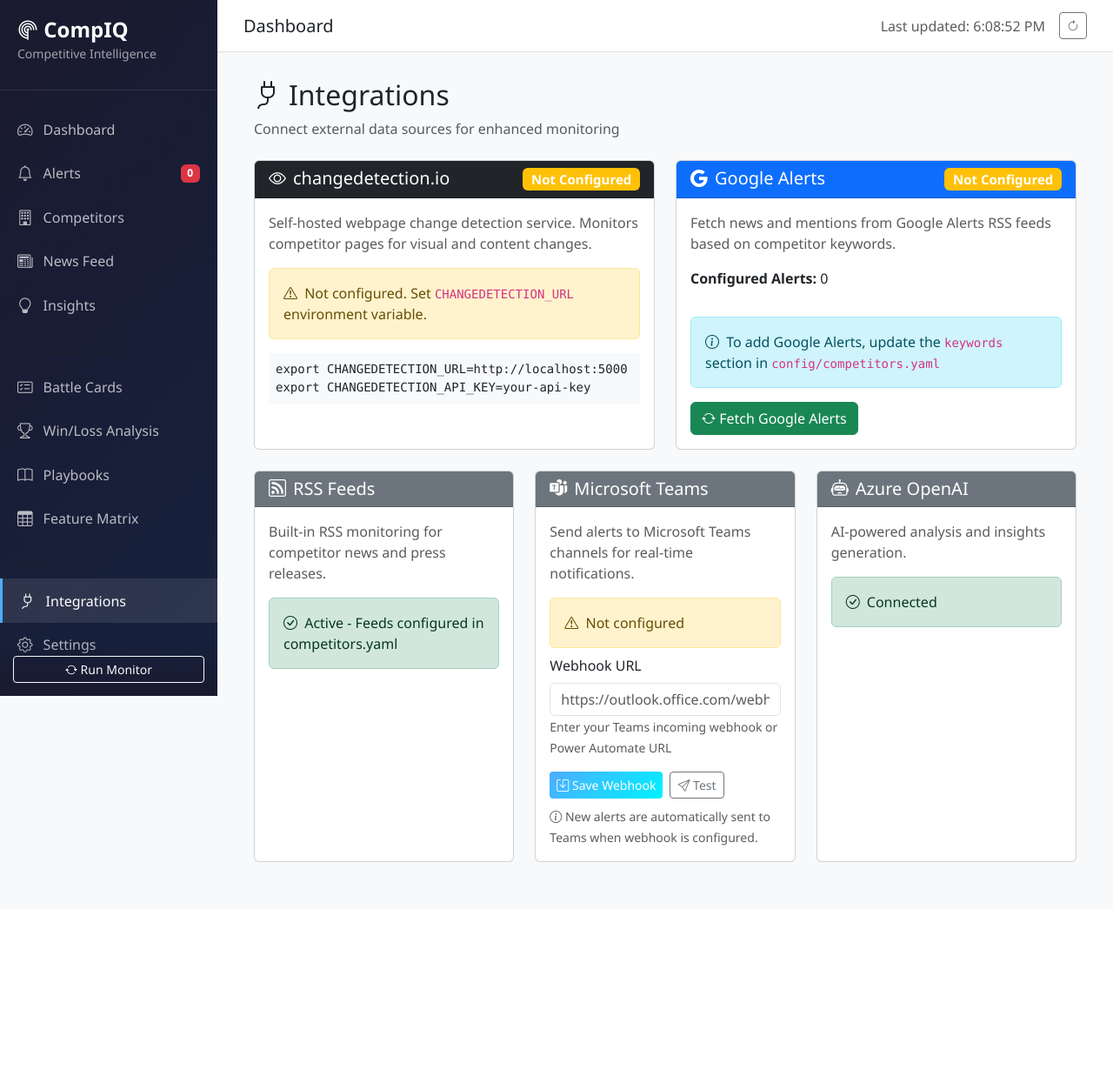
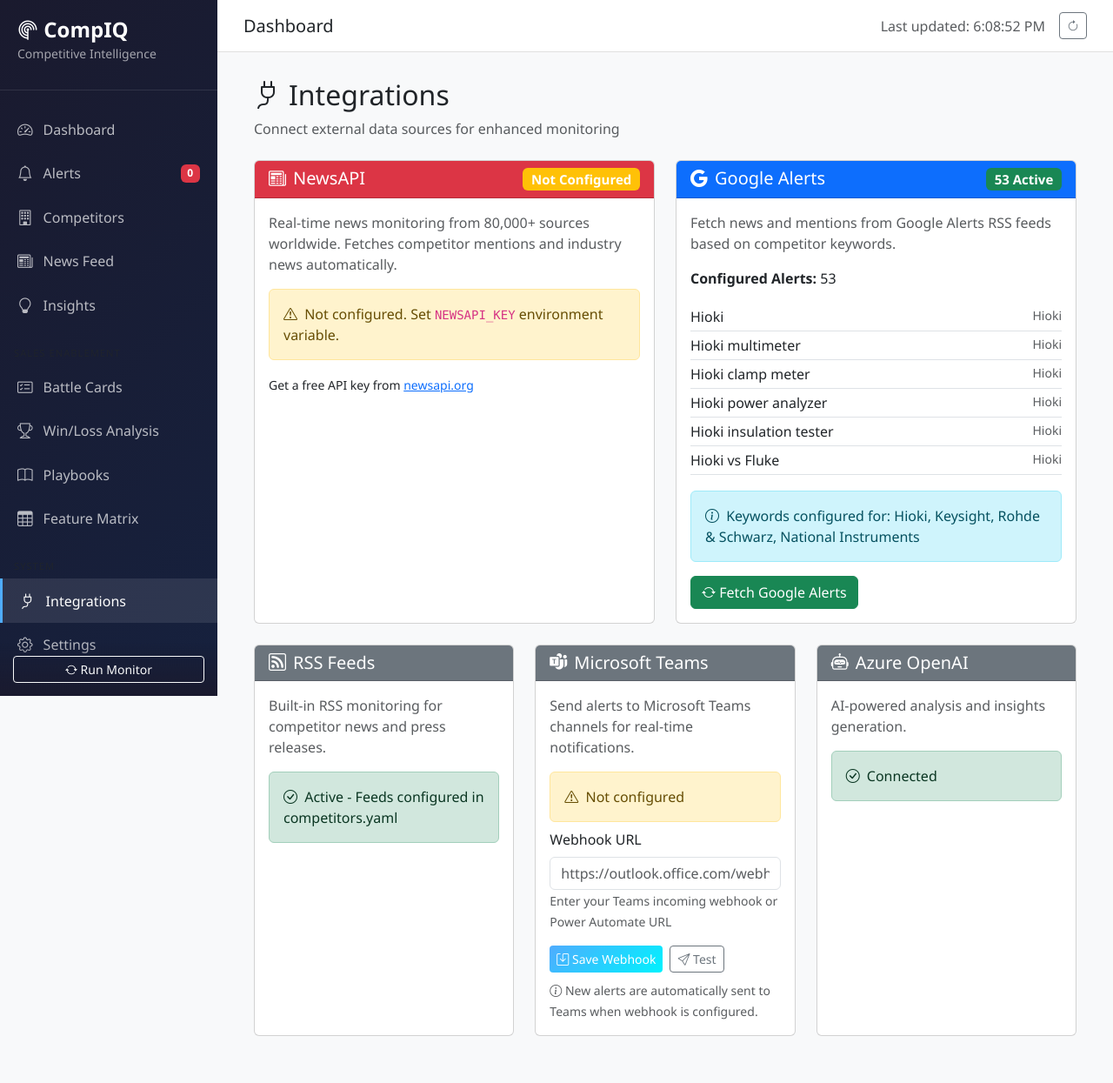
Before and after one commit to AbhayManikanti/compiq, a Flask app: page /integrations in a window 1280 px wide. Shown: the whole page at 87% size. Before the commit the page ends 991 px from the top, so only its background shows below. Run offline with Flask 3, Linux system fonts and the light colour scheme; data that the repository does not hold is empty.

Commit message:
Add NewsAPI integration, replace changedetection.io, add Google Alerts for all competitors

```diff
--- a/app/routes.py
+++ b/app/routes.py
@@ -1099,6 +1099,129 @@
             'success': True,
             'synced': sync_result,
             'imported_changes': import_result
+        })
+    except Exception as e:
+        return jsonify({'error': str(e)}), 500
+
+
+# =============================================================================
+# NEWSAPI INTEGRATION
+# =============================================================================
+
+@api_bp.route('/integrations/newsapi/status')
+def newsapi_status():
+    """Get NewsAPI configuration status."""
+    import os
+
+    newsapi_key = os.environ.get('NEWSAPI_KEY', '')
+    is_configured = newsapi_key and 'your-' not in newsapi_key.lower() and len(newsapi_key) > 10
+
+    news_count = NewsItem.query.count()
+
+    return jsonify({
+        'configured': is_configured,
+        'news_count': news_count
+    })
+
+
+@api_bp.route('/integrations/newsapi/search', methods=['POST'])
+def newsapi_search():
+    """Search NewsAPI for a specific query."""
+    from .news_collector import NewsCollector
+    import os
+
+    newsapi_key = os.environ.get('NEWSAPI_KEY', '')
+    if not newsapi_key or 'your-' in newsapi_key.lower():
+        return jsonify({'error': 'NewsAPI key not configured'}), 400
+
+    data = request.get_json()
+    query = data.get('query')
+
+    if not query:
+        return jsonify({'error': 'Query is required'}), 400
+
+    try:
+        collector = NewsCollector()
+        articles = collector.fetch_newsapi(query)
+
+        # Save articles to database
+        new_items = 0
+        for article in articles:
+            # Check for duplicates
+            existing = NewsItem.query.filter_by(url=article.get('url', '')).first()
+            if not existing and article.get('url'):
+                news_item = NewsItem(
+                    title=article.get('title', '')[:500],
+                    description=article.get('description', '')[:2000] if article.get('description') else None,
+                    content=article.get('content', '')[:10000] if article.get('content') else None,
+                    url=article.get('url', '')[:1000],
+                    source=article.get('source', 'NewsAPI')[:255],
+                    author=article.get('author', '')[:255] if article.get('author') else None,
+                    published_at=article.get('published_at'),
+                    is_processed=False,
+                    is_relevant=True
+                )
+                db.session.add(news_item)
+                new_items += 1
+
+        db.session.commit()
+
+        return jsonify({
+            'success': True,
+            'articles_fetched': len(articles),
+            'new_items': new_items
+        })
+    except Exception as e:
+        return jsonify({'error': str(e)}), 500
+
+
+@api_bp.route('/integrations/newsapi/fetch-all', methods=['POST'])
+def newsapi_fetch_all():
+    """Fetch news for all competitors from NewsAPI."""
+    from .news_collector import NewsCollector
+    import os
+
+    newsapi_key = os.environ.get('NEWSAPI_KEY', '')
+    if not newsapi_key or 'your-' in newsapi_key.lower():
+        return jsonify({'error': 'NewsAPI key not configured'}), 400
+
+    try:
+        collector = NewsCollector()
+        competitors = Competitor.query.filter_by(is_active=True).all()
+
+        total_articles = 0
+        new_items = 0
+
+        for competitor in competitors:
+            # Fetch news for each competitor
+            articles = collector.fetch_newsapi(competitor.name)
+            total_articles += len(articles)
+
+            for article in articles:
+                # Check for duplicates
+                existing = NewsItem.query.filter_by(url=article.get('url', '')).first()
+                if not existing and article.get('url'):
+                    news_item = NewsItem(
+                        competitor_id=competitor.id,
+                        title=article.get('title', '')[:500],
+                        description=article.get('description', '')[:2000] if article.get('description') else None,
+                        content=article.get('content', '')[:10000] if article.get('content') else None,
+                        url=article.get('url', '')[:1000],
+                        source=article.get('source', 'NewsAPI')[:255],
+                        author=article.get('author', '')[:255] if article.get('author') else None,
+                        published_at=article.get('published_at'),
+                        is_processed=False,
+                        is_relevant=True
+                    )
+                    db.session.add(news_item)
+                    new_items += 1
+
+        db.session.commit()
+
+        return jsonify({
+            'success': True,
+            'total_articles': total_articles,
+            'new_items': new_items
         })
     except Exception as e:
         return jsonify({'error': str(e)}), 500
--- a/templates/integrations.html
+++ b/templates/integrations.html
@@ -13,53 +13,52 @@
     </div>
 
     <div class="row">
-        <!-- changedetection.io -->
+        <!-- NewsAPI -->
         <div class="col-md-6 mb-4">
             <div class="card h-100">
-                <div class="card-header bg-dark text-white">
+                <div class="card-header bg-danger text-white">
                     <h5 class="mb-0">
-                        <i class="bi bi-eye me-2"></i>changedetection.io
-                        <span id="cd-status-badge" class="badge bg-secondary float-end">Checking...</span>
+                        <i class="bi bi-newspaper me-2"></i>NewsAPI
+                        <span id="newsapi-status-badge" class="badge bg-secondary float-end">Checking...</span>
                     </h5>
                 </div>
                 <div class="card-body">
-                    <p class="text-muted">Self-hosted webpage change detection service. Monitors competitor pages for visual and content changes.</p>
+                    <p class="text-muted">Real-time news monitoring from 80,000+ sources worldwide. Fetches competitor mentions and industry news automatically.</p>
 
-                    <div id="cd-not-configured" style="display: none;">
+                    <div id="newsapi-not-configured" style="display: none;">
                         <div class="alert alert-warning">
                             <i class="bi bi-exclamation-triangle me-1"></i>
-                            Not configured. Set <code>CHANGEDETECTION_URL</code> environment variable.
+                            Not configured. Set <code>NEWSAPI_KEY</code> environment variable.
                         </div>
-                        <pre class="bg-light p-2"><code>export CHANGEDETECTION_URL=http://localhost:5000
-export CHANGEDETECTION_API_KEY=your-api-key</code></pre>
+                        <p><small>Get a free API key from <a href="https://newsapi.org" target="_blank">newsapi.org</a></small></p>
                     </div>
 
-                    <div id="cd-configured" style="display: none;">
+                    <div id="newsapi-configured" style="display: none;">
                         <div class="mb-3">
-                            <strong>Status:</strong> <span id="cd-connection-status"></span>
+                            <strong>Status:</strong> <span id="newsapi-connection-status" class="text-success">Connected</span>
                         </div>
                         <div class="mb-3">
-                            <strong>Watches:</strong> <span id="cd-watch-count">-</span>
+                            <strong>News Items:</strong> <span id="newsapi-item-count">-</span>
                         </div>
                         <div class="mb-3">
-                            <strong>URL:</strong> <code id="cd-url"></code>
+                            <strong>Sources:</strong> <span class="text-muted">80,000+ news sources</span>
                         </div>
 
                         <hr>
 
-                        <h6>Add URL to Watch</h6>
+                        <h6>Search Competitors</h6>
                         <div class="input-group mb-3">
-                            <input type="url" class="form-control" id="cd-new-url" placeholder="https://competitor.com/products">
-                            <button class="btn btn-primary" onclick="addChangeDetectionWatch()">
-                                <i class="bi bi-plus"></i> Add
+                            <input type="text" class="form-control" id="newsapi-query" placeholder="Search query (e.g., Hioki multimeter)">
+                            <button class="btn btn-primary" onclick="searchNewsAPI()">
+                                <i class="bi bi-search"></i> Search
                             </button>
                         </div>
 
                         <div class="d-flex gap-2">
-                            <button class="btn btn-success" onclick="syncChangeDetection()">
-                                <i class="bi bi-arrow-repeat"></i> Sync All URLs
+                            <button class="btn btn-success" onclick="fetchAllCompetitorNews()">
+                                <i class="bi bi-arrow-repeat"></i> Fetch All Competitors
                             </button>
-                            <button class="btn btn-outline-secondary" onclick="checkChangeDetectionStatus()">
+                            <button class="btn btn-outline-secondary" onclick="checkNewsAPIStatus()">
                                 <i class="bi bi-arrow-clockwise"></i> Refresh
                             </button>
                         </div>
@@ -90,7 +89,7 @@
 
                     <div class="alert alert-info">
                         <i class="bi bi-info-circle me-1"></i>
-                        To add Google Alerts, update the <code>keywords</code> section in <code>config/competitors.yaml</code>
+                        Keywords configured for: Hioki, Keysight, Rohde & Schwarz, National Instruments
                     </div>
 
                     <button class="btn btn-success" onclick="syncGoogleAlerts()">
@@ -181,77 +180,70 @@
 
 {% block extra_js %}
 <script>
-// Check changedetection.io status
-async function checkChangeDetectionStatus() {
+// Check NewsAPI status
+async function checkNewsAPIStatus() {
     try {
-        const response = await fetch('/api/integrations/changedetection/status');
+        const response = await fetch('/api/integrations/newsapi/status');
         const data = await response.json();
 
         if (!data.configured) {
-            document.getElementById('cd-status-badge').className = 'badge bg-warning float-end';
-            document.getElementById('cd-status-badge').textContent = 'Not Configured';
-            document.getElementById('cd-not-configured').style.display = 'block';
-            document.getElementById('cd-configured').style.display = 'none';
-        } else if (data.connected) {
-            document.getElementById('cd-status-badge').className = 'badge bg-success float-end';
-            document.getElementById('cd-status-badge').textContent = 'Connected';
-            document.getElementById('cd-not-configured').style.display = 'none';
-            document.getElementById('cd-configured').style.display = 'block';
-            document.getElementById('cd-connection-status').innerHTML = '<span class="text-success">Connected</span>';
-            document.getElementById('cd-watch-count').textContent = data.watch_count;
-            document.getElementById('cd-url').textContent = data.url;
+            document.getElementById('newsapi-status-badge').className = 'badge bg-warning float-end';
+            document.getElementById('newsapi-status-badge').textContent = 'Not Configured';
+            document.getElementById('newsapi-not-configured').style.display = 'block';
+            document.getElementById('newsapi-configured').style.display = 'none';
         } else {
-            document.getElementById('cd-status-badge').className = 'badge bg-danger float-end';
-            document.getElementById('cd-status-badge').textContent = 'Error';
-            document.getElementById('cd-not-configured').style.display = 'none';
-            document.getElementById('cd-configured').style.display = 'block';
-            document.getElementById('cd-connection-status').innerHTML = `<span class="text-danger">Error: ${data.error}</span>`;
+            document.getElementById('newsapi-status-badge').className = 'badge bg-success float-end';
+            document.getElementById('newsapi-status-badge').textContent = 'Connected';
+            document.getElementById('newsapi-not-configured').style.display = 'none';
+            document.getElementById('newsapi-configured').style.display = 'block';
+            document.getElementById('newsapi-item-count').textContent = data.news_count || 0;
         }
     } catch (error) {
-        document.getElementById('cd-status-badge').className = 'badge bg-danger float-end';
-        document.getElementById('cd-status-badge').textContent = 'Error';
+        document.getElementById('newsapi-status-badge').className = 'badge bg-danger float-end';
+        document.getElementById('newsapi-status-badge').textContent = 'Error';
     }
 }
 
-async function addChangeDetectionWatch() {
-    const url = document.getElementById('cd-new-url').value;
-    if (!url) {
-        showToast('Error', 'Please enter a URL', 'warning');
+async function searchNewsAPI() {
+    const query = document.getElementById('newsapi-query').value;
+    if (!query) {
+        showToast('Error', 'Please enter a search query', 'warning');
         return;
     }
 
+    showToast('Searching', `Searching for "${query}"...`, 'info');
+
     try {
-        const response = await fetch('/api/integrations/changedetection/add', {
+        const response = await fetch('/api/integrations/newsapi/search', {
             method: 'POST',
             headers: {'Content-Type': 'application/json'},
-            body: JSON.stringify({url: url, tag: 'competitor-monitor'})
+            body: JSON.stringify({query: query})
         });
         const data = await response.json();
 
         if (data.success) {
-            showToast('Success', 'Watch added successfully', 'success');
-            document.getElementById('cd-new-url').value = '';
-            checkChangeDetectionStatus();
+            showToast('Success', `Found ${data.articles_fetched} articles, ${data.new_items} new`, 'success');
+            checkNewsAPIStatus();
         } else {
-            showToast('Error', data.error || 'Failed to add watch', 'danger');
+            showToast('Error', data.error || 'Search failed', 'danger');
         }
     } catch (error) {
         showToast('Error', error.message, 'danger');
     }
 }
 
-async function syncChangeDetection() {
-    showToast('Syncing', 'Syncing with changedetection.io...', 'info');
+async function fetchAllCompetitorNews() {
+    showToast('Fetching', 'Fetching news for all competitors...', 'info');
 
     try {
-        const response = await fetch('/api/integrations/changedetection/sync', {method: 'POST'});
+        const response = await fetch('/api/integrations/newsapi/fetch-all', {method: 'POST'});
         const data = await response.json();
 
         if (data.success) {
-            showToast('Success', `Synced ${data.synced.added || 0} URLs, imported ${data.imported_changes.length} changes`, 'success');
-            checkChangeDetectionStatus();
+            showToast('Success', `Fetched ${data.total_articles} articles, ${data.new_items} new items`, 'success');
+            checkNewsAPIStatus();
         } else {
-            showToast('Error', data.error || 'Sync failed', 'danger');
+            showToast('Error', data.error || 'Fetch failed', 'danger');
         }
     } catch (error) {
         showToast('Error', error.message, 'danger');
@@ -419,7 +411,7 @@
 
 // Initialize
 document.addEventListener('DOMContentLoaded', () => {
-    checkChangeDetectionStatus();
+    checkNewsAPIStatus();
     checkGoogleAlertsStatus();
     checkOtherIntegrations();
 });
```
Also changed, not shown: config/competitors.yaml (+112 -14 lines).
